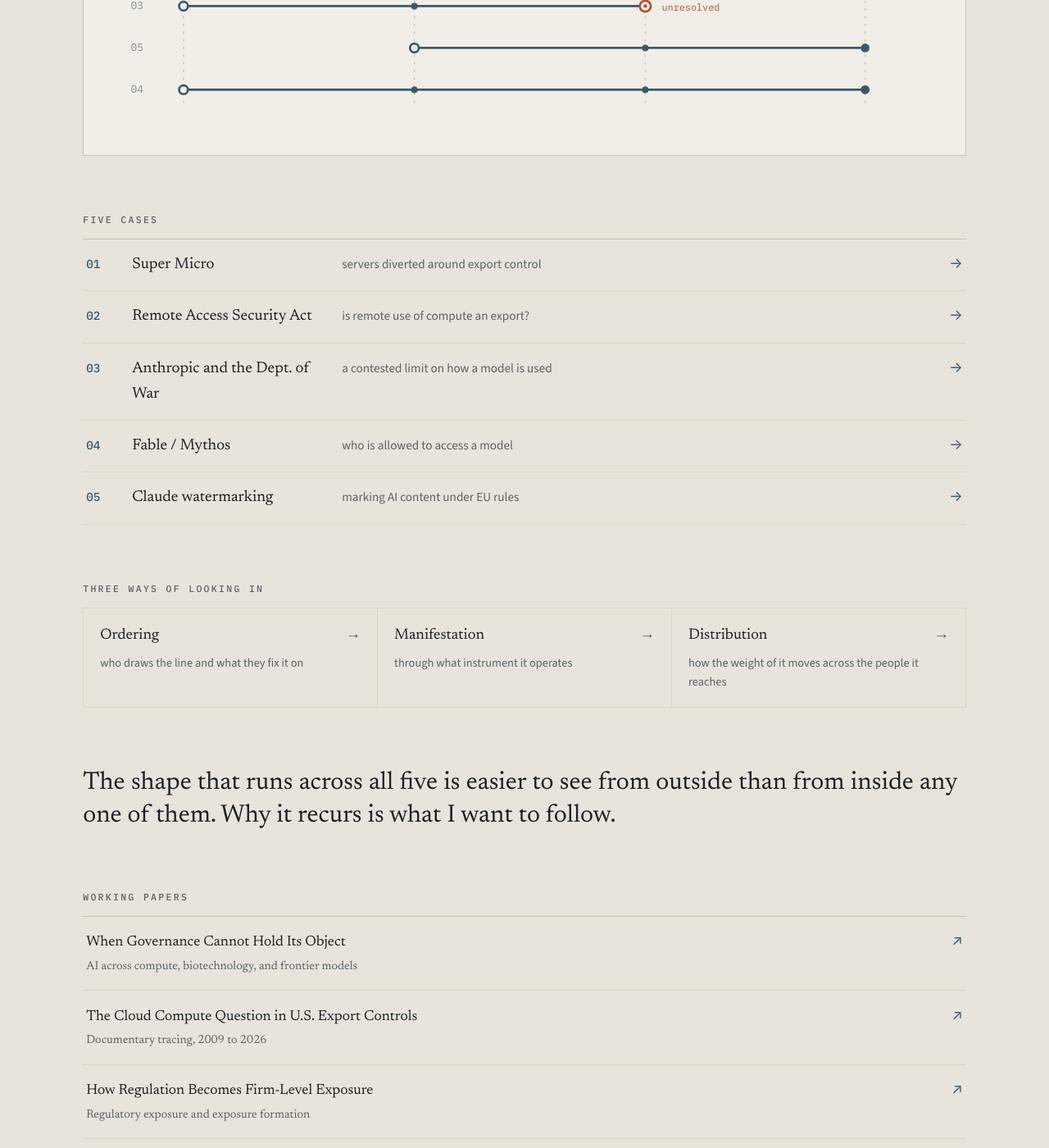
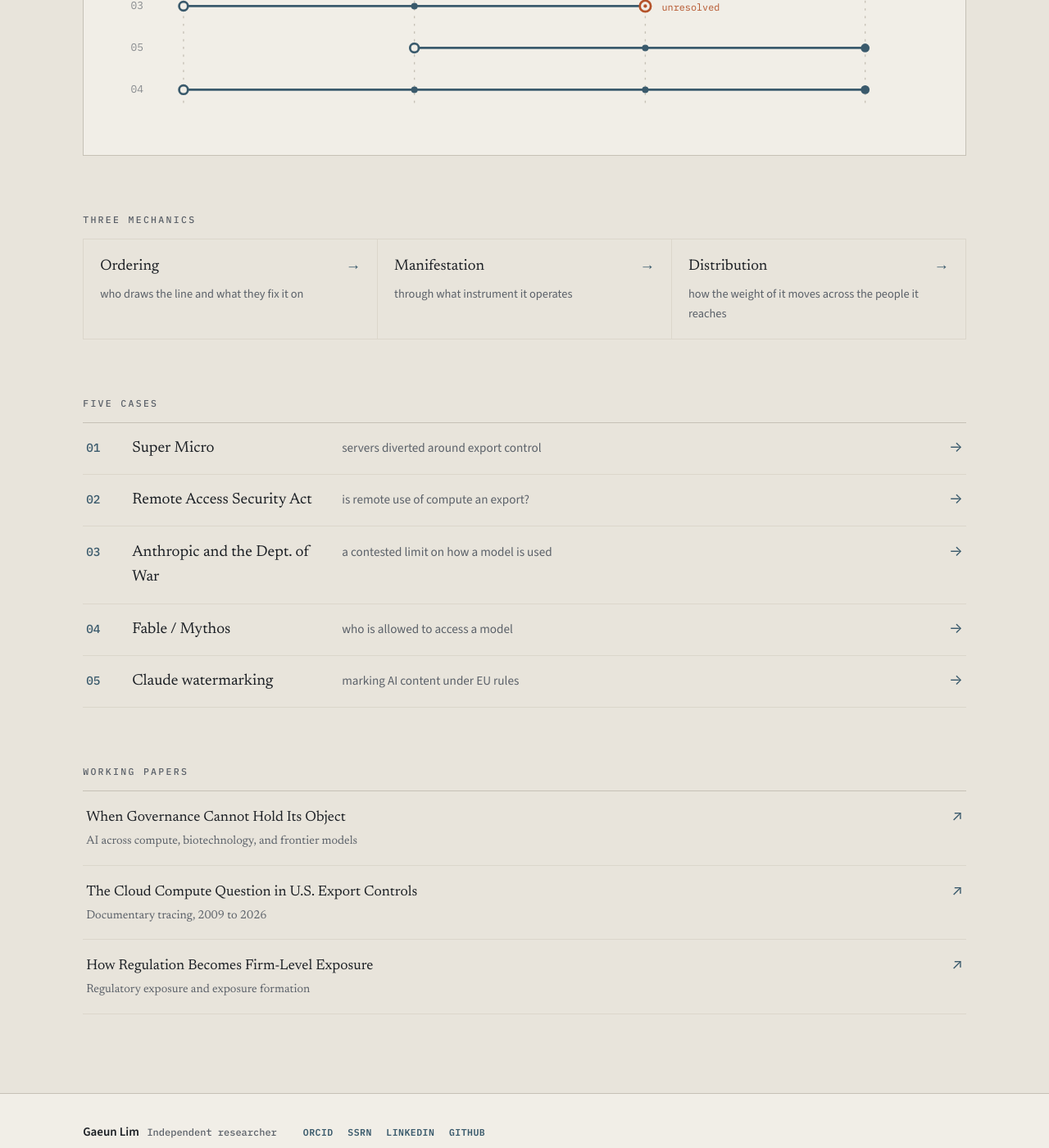
Before and after one commit to GaeunLim01/regulatory-order, a Jekyll site: the page built from index.html, in a window 1280 px wide and 1400 px high, scrolled down 755 px. Shown: the whole window at 82% size. Built offline with Jekyll 4.4.1, drawn with Linux system fonts in a browser that asks for light colours.

Commit message:
Add files via upload

```diff
--- a/index.html
+++ b/index.html
@@ -22,7 +22,7 @@
           <b>ONE SEQUENCE, DIFFERENT ORDER EACH TIME</b>
           <span class="cov-field__go">Open the pattern →</span>
         </span>
-        <svg viewBox="0 0 760 250" role="img" aria-label="Four stages, Trigger, Focus, Friction, Re-response, with five case paths running across them at different entry points.">
+        <svg viewBox="0 0 760 250" role="img" aria-label="Four stages, Trigger, Boundary, Friction, Re-response, with five case paths running across them at different entry points.">
           <!-- stage guides -->
           <g>
             <line class="tf-guide" x1="70"  y1="40" x2="70"  y2="226"/>
@@ -30,7 +30,7 @@
             <line class="tf-guide" x1="490" y1="40" x2="490" y2="226"/>
             <line class="tf-guide" x1="690" y1="40" x2="690" y2="226"/>
             <text class="tf-stage" x="70"  y="28" text-anchor="middle">TRIGGER</text>
-            <text class="tf-stage" x="280" y="28" text-anchor="middle">FOCUS</text>
+            <text class="tf-stage" x="280" y="28" text-anchor="middle">BOUNDARY</text>
             <text class="tf-stage" x="490" y="28" text-anchor="middle">FRICTION</text>
             <text class="tf-stage" x="690" y="28" text-anchor="middle">RE-RESPONSE</text>
           </g>
@@ -80,7 +80,26 @@
       </a>
     </div>
 
-    <!-- 3 · five cases -->
+    <!-- 3 · three mechanics -->
+    <div class="cov-block">
+      <p class="cov-block__head">Three mechanics</p>
+      <div class="cov-lenses">
+        <a class="cov-lens" href="{{ '/framework/ordering/' | relative_url }}">
+          <span class="cov-lens__name">Ordering <span>&#8594;</span></span>
+          <span class="cov-lens__note">who draws the line and what they fix it on</span>
+        </a>
+        <a class="cov-lens" href="{{ '/framework/manifestation/' | relative_url }}">
+          <span class="cov-lens__name">Manifestation <span>&#8594;</span></span>
+          <span class="cov-lens__note">through what instrument it operates</span>
+        </a>
+        <a class="cov-lens" href="{{ '/framework/distribution/' | relative_url }}">
+          <span class="cov-lens__name">Distribution <span>&#8594;</span></span>
+          <span class="cov-lens__note">how the weight of it moves across the people it reaches</span>
+        </a>
+      </div>
+    </div>
+
+    <!-- 4 · five cases -->
     <div class="cov-block">
       <p class="cov-block__head">Five cases</p>
       <div class="cov-cases">
@@ -117,31 +136,7 @@
       </div>
     </div>
 
-    <!-- 4 · three lenses -->
-    <div class="cov-block">
-      <p class="cov-block__head">Three ways of looking in</p>
-      <div class="cov-lenses">
-        <a class="cov-lens" href="{{ '/framework/ordering/' | relative_url }}">
-          <span class="cov-lens__name">Ordering <span>&#8594;</span></span>
-          <span class="cov-lens__note">who draws the line and what they fix it on</span>
-        </a>
-        <a class="cov-lens" href="{{ '/framework/manifestation/' | relative_url }}">
-          <span class="cov-lens__name">Manifestation <span>&#8594;</span></span>
-          <span class="cov-lens__note">through what instrument it operates</span>
-        </a>
-        <a class="cov-lens" href="{{ '/framework/distribution/' | relative_url }}">
-          <span class="cov-lens__name">Distribution <span>&#8594;</span></span>
-          <span class="cov-lens__note">how the weight of it moves across the people it reaches</span>
-        </a>
-      </div>
-    </div>
-
-    <!-- 5 · perspective -->
-    <div class="cov-block cov-persp">
-      <p>The shape that runs across all five is easier to see from outside than from inside any one of them. Why it recurs is what I want to follow.</p>
-    </div>
-
-    <!-- 6 · working papers -->
+    <!-- 5 · working papers -->
     <div class="cov-block">
       <p class="cov-block__head">Working papers</p>
       <div class="cov-papers">
```
Also changed, not shown: README.md.
